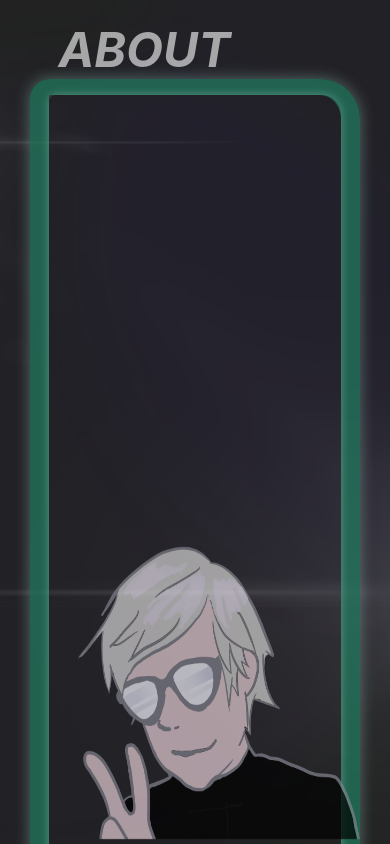
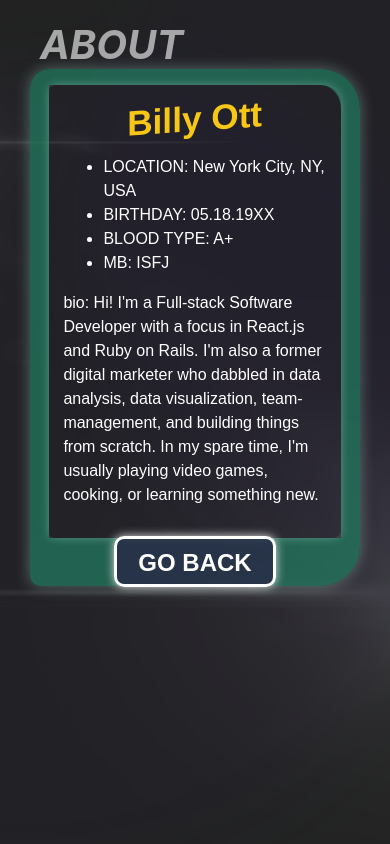
Before and after one commit to billyott/personal-site, a React (Create React App) app: page /about in a window 390 px wide. Built offline with nearby package versions, Linux system fonts and the light colour scheme.

Commit message:
mobile optimize about

```diff
--- a/src/components/about.scss
+++ b/src/components/about.scss
@@ -10,6 +10,7 @@
     background-size: cover;
     background-position: center;
     background-color: $scheme-black;
+    overflow-y: auto;
 
     &__header {
         margin-top: 5%;
@@ -18,6 +19,16 @@
         font-weight: bolder;
         font-style: italic;
         color: $scheme-grey-light-a7;
+
+        @media (max-width: 768px) {
+            font-size: 2.5rem;
+            margin-left: 40px;
+        }
+
+        @media (max-width: 480px) {
+            font-size: 2.5rem;
+            margin-left: 40px;
+        }
     }
 
     &__content-outer {
@@ -48,11 +59,20 @@
         opacity: 0.7;
         padding-right: 50px;
         margin: auto;
+
+        @media (max-width: 480px) {
+            display: none;
+        }
     }
 
     &__text-container {
         margin-left: auto;
         max-width: 60%;
+
+        @media (max-width: 480px) {
+            max-width: 100%;
+            margin-left: none;
+        }
     }
 
     &__subheader {
@@ -62,6 +82,10 @@
         font-family: sans-serif;
         color: $scheme-yellow;
         transform: skewY(-4deg);
+
+        @media (max-width: 480px) {
+            font-size: 2.2rem;
+        }
     }
 
     &__bio {
@@ -69,6 +93,11 @@
         justify-content: left;
         font-size: 1.5rem;
         font-family: sans-serif;
+
+        @media (max-width: 480px) {
+            font-size: 1rem;
+            line-height: 150%;
+        }
     }
 
     &__back-button {
@@ -101,6 +130,16 @@
             background-color: $scheme-grey-light-a7;
             outline: none;
         }
+
+        @media (max-width: 480px) {
+            font-size: 1.5rem;
+            width: 40%;
+            padding-top: 10px;
+            margin-left: auto;
+            margin-right: auto;
+            height: 2.2rem;
+            margin-top: -3.1rem;
+        }
     }
 
 }
--- a/src/components/portfolio.scss
+++ b/src/components/portfolio.scss
@@ -282,15 +282,12 @@
             height: 60%;
             width: 10%;
             height: 4rem;
-            width: 5rem;
             margin: auto 2rem;
         }
 
         @media (max-width: 480px) {
-            // height: 2.5rem;
             width: 10%;
             height: 3rem;
-            font-size: 1.5rem;
             margin: auto 1rem;
         }
     }
```
